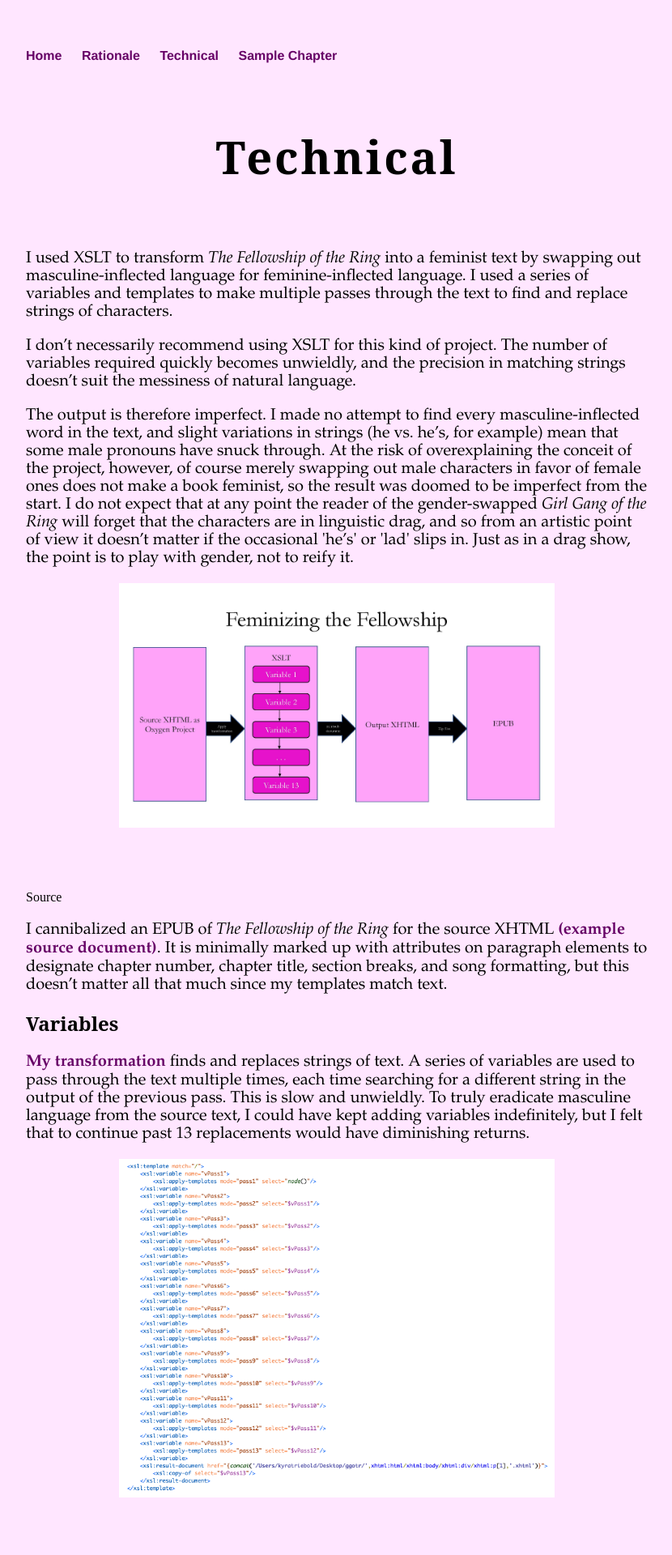
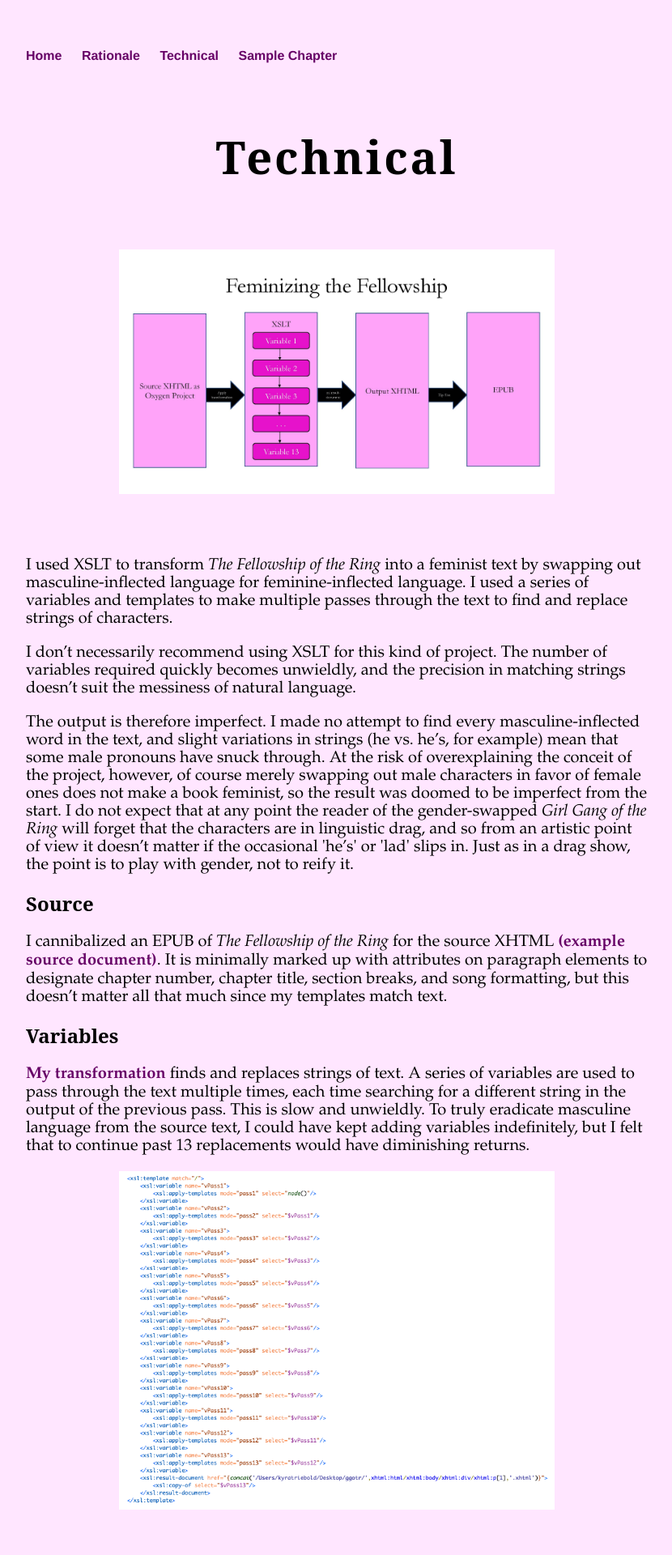
Before and after one commit to ktrie/ktrie.github.io, a Jekyll site: the page built from GGOTR/technical.html, in a window 1280 px wide. Shown: the top 1920 px of the page at 81% size, without its empty margins (224-1054 px from the left). Built offline with Jekyll 4.4.1, drawn with Linux system fonts in a browser that asks for light colours; some web fonts are replaced.

Commit message:
Update technical.html

```diff
--- a/GGOTR/technical.html
+++ b/GGOTR/technical.html
@@ -3,6 +3,8 @@
 title: Technical
 ---
 <h1>{{ page.title }}</h1>
+
+<img src="/GGOTR/workflow.jpg" style="width:70%;height:70%;">
 
 <p>I used XSLT to transform <em>The Fellowship of the Ring</em> into a feminist text by swapping out masculine-inflected language for feminine-inflected language. I used a series of variables and templates to make multiple passes through the text to find and replace strings of characters.</p>
 
@@ -10,7 +12,6 @@
 
 <p>The output is therefore imperfect. I made no attempt to find every masculine-inflected word in the text, and slight variations in strings (he vs. he’s, for example) mean that some male pronouns have snuck through. At the risk of overexplaining the conceit of the project, however, of course merely swapping out male characters in favor of female ones does not make a book feminist, so the result was doomed to be imperfect from the start. I do not expect that at any point the reader of the gender-swapped <em>Girl Gang of the Ring</em> will forget that the characters are in linguistic drag, and so from an artistic point of view it doesn’t matter if the occasional 'he’s' or 'lad' slips in. Just as in a drag show, the point is to play with gender, not to reify it.</p>
 
-<img src="/GGOTR/workflow.jpg" style="width:70%;height:70%;"
 
 <h2>Source</h2>
 
```
